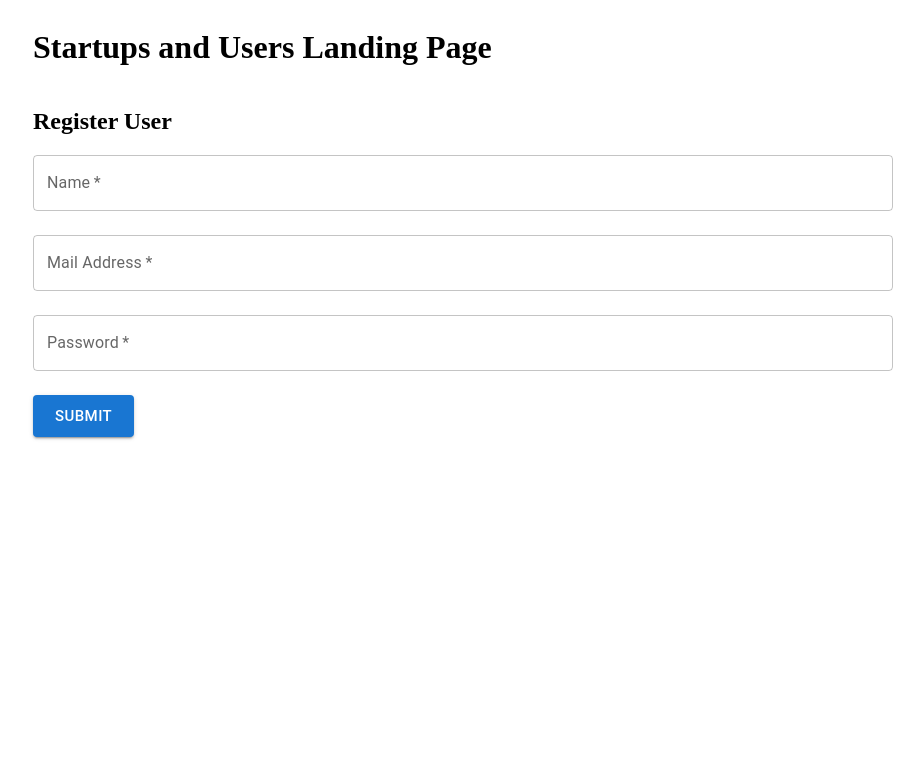
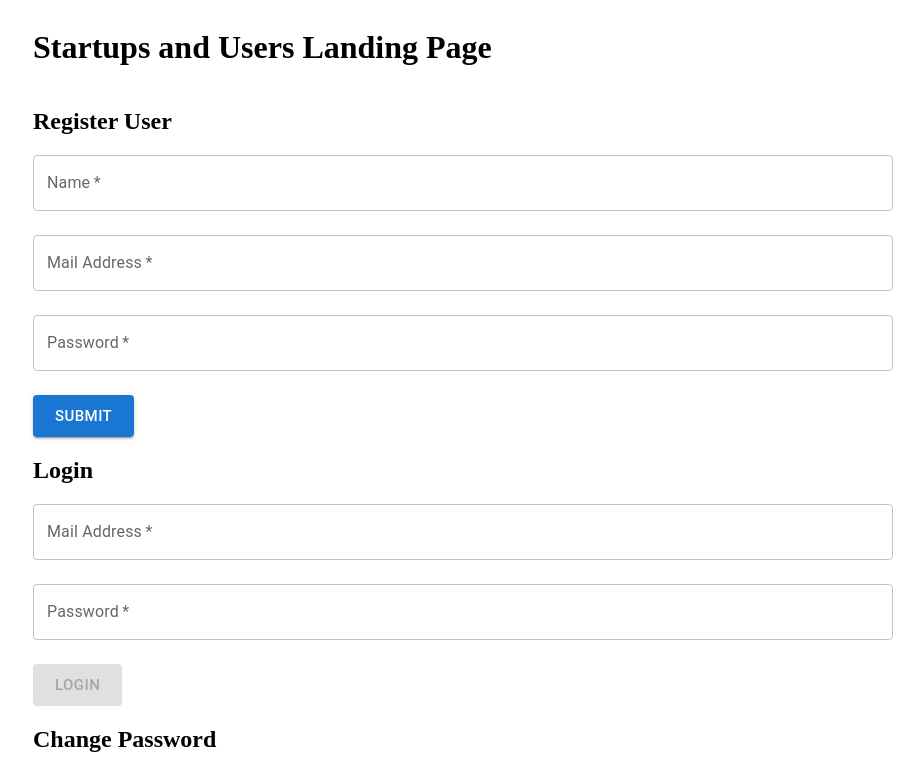
Before and after one commit to Digi-Dojo/MFront-StartupsAndUsers, a React (Create React App) app: page / in a window 1280 px wide. Shown: the top 771 px of the page, without its empty margins (31-955 px from the left). Built offline with nearby package versions, Linux system fonts and the light colour scheme.

Commit message:
add login form and dedicated hook for it

```diff
--- /dev/null
+++ b/src/fragments/LoginForm.jsx
@@ -0,0 +1,67 @@
+import {TextField, Button, Grid, Alert} from "@mui/material";
+import {useEffect, useState} from "react";
+import {Title} from "../components/Title";
+import {useLogin} from "../hooks/useLogin";
+
+
+export const LoginForm = () => {
+
+    const [loggedUser, setLoggedUser] = useState(null)
+    const {loading, error, login} = useLogin()
+    const [disableSubmitButton, setDisableSubmitButton] = useState(false)
+    const [formData, setFormData] = useState({
+        password: '',
+        mailAddress: '',
+    });
+
+    useEffect(() => {
+        setDisableSubmitButton(Object.values(formData).some(x => x === ''));
+    }, [formData]);
+
+    const handleSubmit = async (e) => {
+        //todo: add form validation before calling the hook
+        e.preventDefault();
+        const response = await login(formData)
+        console.log(response)
+        setLoggedUser(response)
+    };
+
+    const handleChange = (e) => {
+        setFormData({
+            ...formData,
+            [e.target.name]: e.target.value,
+        });
+    };
+
+    return <main>
+        <Title secondary>Login</Title>
+        {loggedUser === null &&
+            <form>
+                <Grid container rowSpacing={3} >
+                    <Grid item xs={12}>
+                        <TextField name="mailAddress" required id="outlined-basic" label="Mail Address"
+                                   variant="outlined"
+                                   onChange={handleChange}
+                                   value={formData.mailAddress} fullWidth/>
+                    </Grid>
+                    <Grid item xs={12}>
+                        <TextField name="password" required id="outlined-basic" label="Password" variant="outlined"
+                                   onChange={handleChange}
+                                   value={formData.password} fullWidth type="password"/>
+                    </Grid>
+                    <Grid item container justify="center">
+                        <Button size="large" variant="contained" disabled={loading || disableSubmitButton}
+                                onClick={handleSubmit}>Login</Button>
+                    </Grid>
+                </Grid>
+            </form>
+        }
+        {error != null &&
+            <Alert variant="outlined" severity="error" style={{ marginTop: '16px' }}> Error: {error} </Alert>
+        }
+        {loggedUser != null &&
+            <Alert variant="outlined" severity="success" style={{ marginTop: '16px' }}> User {loggedUser.name} is loged in</Alert>
+            //todo: add button to continue or do something next
+        }
+    </main>
+};
--- /dev/null
+++ b/src/hooks/useLogin.jsx
@@ -0,0 +1,25 @@
+import {useState} from 'react';
+import axios from 'axios'
+
+export const useLogin = () => {
+
+    const [loading, setLoading] = useState(false);
+    const [error, setError] = useState(null);
+
+    const login = async (userDTO) => {
+        setLoading(true);
+
+        try {
+            const response = await axios.post('/v1/users/login', userDTO);
+            setLoading(false);
+            setError(null);
+            return response.data;
+        } catch (err) {
+            setLoading(false);
+            setError(err.response.data.error);
+            return null;
+        }
+    };
+
+    return { loading, error, login };
+};
--- a/src/pages/Home.jsx
+++ b/src/pages/Home.jsx
@@ -2,6 +2,8 @@ import { Grid } from "@mui/material";
 import { Container } from "@mui/system";
 import { Title } from "../components/Title";
 import {RegisterUserForm} from "../fragments/RegisterUserForm";
+import {LoginForm} from "../fragments/LoginForm";
+import {ChangePasswordForm} from "../fragments/ChangePasswordForm";
 
 export const Home = () => {
   return <Container maxWidth="lg">
@@ -9,9 +11,10 @@ export const Home = () => {
       <Grid item md={12}>
         <Title primary>Startups and Users Landing Page</Title>
       </Grid>
-
       <Grid item md={9}>
         <RegisterUserForm />
+        <LoginForm />
+        <ChangePasswordForm />
       </Grid>
 
     </Grid>
```
